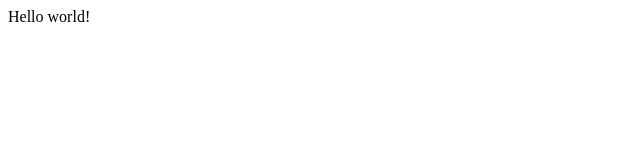
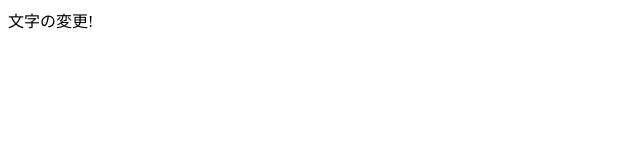
Before and after one commit to ryota-saito-0309/Gatsby-Tutorial1, a Gatsby site: page / in a window 1280 px wide. Shown: the full height of the page, 0-640 px from the left. Built offline with nearby package versions, Linux system fonts and the light colour scheme; Gatsby itself is replaced by a stand-in of ours.

Commit message:
文字の変更

```diff
--- a/src/pages/index.js
+++ b/src/pages/index.js
@@ -1,5 +1,5 @@
 import React from "react"
 
 export default function Home() {
-  return <div>Hello world!</div>
+  return <div>文字の変更!</div>
 }
```
